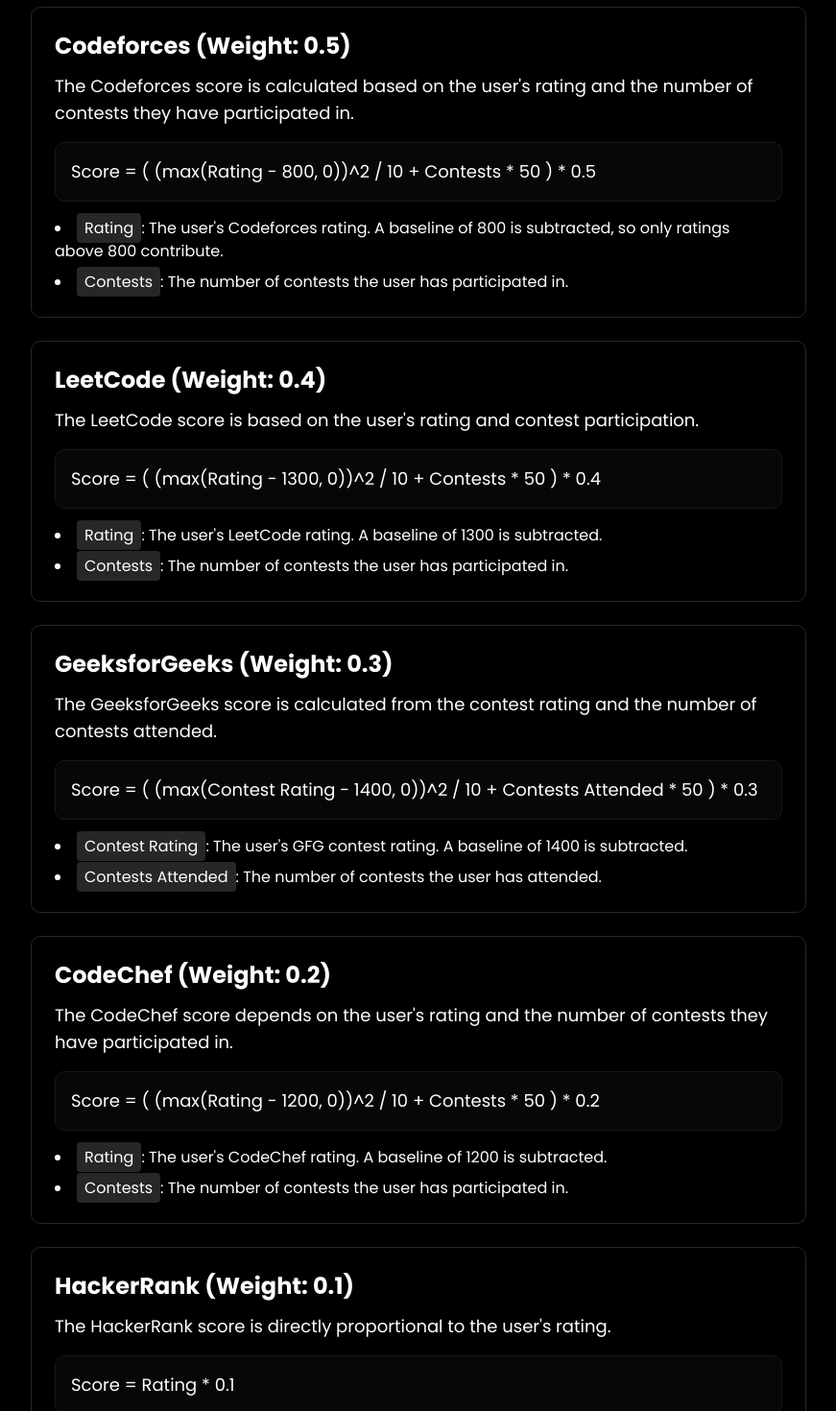
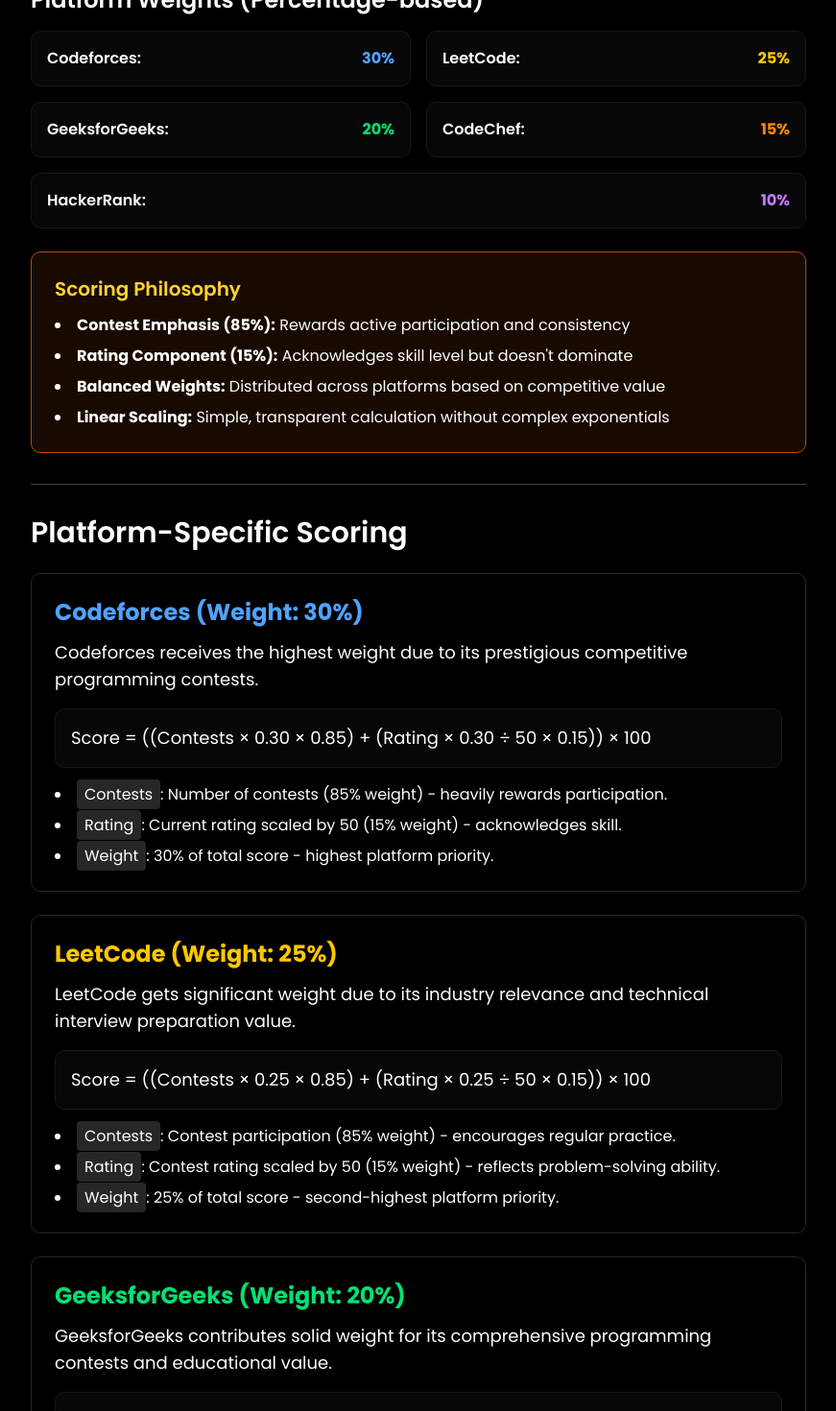
Before and after one commit to Saketh-Reddy-Bejadi/performance_tracker, a React (Vite) app: page /calculation in a window 1280 px wide. Shown: the part 600-2070 px from the top of the page at 96% size, without its empty margins (204-1075 px from the left). Built offline with nearby package versions, Linux system fonts and the light colour scheme; no server answers.

Commit message:
feat: update profile & scoring pages, add verification status in UserProfile and leaderboard

```diff
--- a/src/components/TotalScoreCalculation.jsx
+++ b/src/components/TotalScoreCalculation.jsx
@@ -20,13 +20,61 @@
             Total Score Calculation
           </h2>
           <p className="text-lg mb-4">
-            The total score is the sum of the scores from each platform:
+            The total score uses a balanced approach that emphasizes contest participation while considering ratings:
           </p>
           <div className="bg-zinc-900/30 border border-zinc-900 rounded-lg p-4 my-4 overflow-x-auto">
             <code className="text-lg">
-              Total Score = Codeforces Score + LeetCode Score + GeeksforGeeks
-              Score + CodeChef Score + HackerRank Score
+              Platform Score = ((Contests × Weight × 0.85) + (Rating × Weight ÷ 50 × 0.15)) × 100
             </code>
+          </div>
+          <div className="bg-zinc-900/30 border border-zinc-900 rounded-lg p-4 my-4 overflow-x-auto">
+            <code className="text-lg">
+              Total Score = Sum of all Platform Scores
+            </code>
+          </div>
+
+          <h3 className="text-2xl font-semibold mt-6 mb-4">Platform Weights (Percentage-based)</h3>
+          <div className="grid grid-cols-1 md:grid-cols-2 gap-4 mb-6">
+            <div className="bg-zinc-900/30 border border-zinc-900 rounded-lg p-4">
+              <div className="flex justify-between items-center">
+                <span className="font-semibold">Codeforces:</span>
+                <span className="text-blue-400 font-bold">30%</span>
+              </div>
+            </div>
+            <div className="bg-zinc-900/30 border border-zinc-900 rounded-lg p-4">
+              <div className="flex justify-between items-center">
+                <span className="font-semibold">LeetCode:</span>
+                <span className="text-yellow-400 font-bold">25%</span>
+              </div>
+            </div>
+            <div className="bg-zinc-900/30 border border-zinc-900 rounded-lg p-4">
+              <div className="flex justify-between items-center">
+                <span className="font-semibold">GeeksforGeeks:</span>
+                <span className="text-green-400 font-bold">20%</span>
+              </div>
+            </div>
+            <div className="bg-zinc-900/30 border border-zinc-900 rounded-lg p-4">
+              <div className="flex justify-between items-center">
+                <span className="font-semibold">CodeChef:</span>
+                <span className="text-orange-400 font-bold">15%</span>
+              </div>
+            </div>
+            <div className="bg-zinc-900/30 border border-zinc-900 rounded-lg p-4 md:col-span-2">
+              <div className="flex justify-between items-center">
+                <span className="font-semibold">HackerRank:</span>
+                <span className="text-purple-400 font-bold">10%</span>
+              </div>
+            </div>
+          </div>
+
+          <div className="bg-amber-900/20 border border-amber-700 rounded-lg p-6 mt-6">
+            <h3 className="text-xl font-semibold mb-3 text-amber-300">Scoring Philosophy</h3>
+            <ul className="list-disc list-inside space-y-2">
+              <li><strong>Contest Emphasis (85%):</strong> Rewards active participation and consistency</li>
+              <li><strong>Rating Component (15%):</strong> Acknowledges skill level but doesn't dominate</li>
+              <li><strong>Balanced Weights:</strong> Distributed across platforms based on competitive value</li>
+              <li><strong>Linear Scaling:</strong> Simple, transparent calculation without complex exponentials</li>
+            </ul>
           </div>
 
           <hr className="border-zinc-700 my-8" />
@@ -38,154 +86,183 @@
 
             {/* Codeforces */}
             <div className="platform border border-zinc-800 rounded-lg p-6 mb-6">
-              <h3 className="text-2xl font-bold mb-3">
-                Codeforces (Weight: 0.5)
+              <h3 className="text-2xl font-bold mb-3 text-blue-400">
+                Codeforces (Weight: 30%)
               </h3>
               <p className="text-lg mb-4">
-                The Codeforces score is calculated based on the user's rating
-                and the number of contests they have participated in.
+                Codeforces receives the highest weight due to its prestigious competitive programming contests.
               </p>
               <div className="formula bg-zinc-900/30 border border-zinc-900 rounded-lg p-4 my-4 overflow-x-auto">
                 <code className="text-lg">
-                  Score = ( (max(Rating - 800, 0))^2 / 10 + Contests * 50 ) *
-                  0.5
+                  Score = ((Contests × 0.30 × 0.85) + (Rating × 0.30 ÷ 50 × 0.15)) × 100
                 </code>
               </div>
               <ul className="list-disc list-inside space-y-2 mt-4">
                 <li>
+                  <code className="bg-zinc-800 px-2 py-1 rounded">Contests</code>:
+                  Number of contests (85% weight) - heavily rewards participation.
+                </li>
+                <li>
                   <code className="bg-zinc-800 px-2 py-1 rounded">Rating</code>:
-                  The user's Codeforces rating. A baseline of 800 is
-                  subtracted, so only ratings above 800 contribute.
+                  Current rating scaled by 50 (15% weight) - acknowledges skill.
                 </li>
                 <li>
                   <code className="bg-zinc-800 px-2 py-1 rounded">
-                    Contests
+                    Weight
                   </code>
-                  : The number of contests the user has participated in.
+                  : 30% of total score - highest platform priority.
                 </li>
               </ul>
             </div>
 
             {/* LeetCode */}
             <div className="platform border border-zinc-800 rounded-lg p-6 mb-6">
-              <h3 className="text-2xl font-bold mb-3">
-                LeetCode (Weight: 0.4)
+              <h3 className="text-2xl font-bold mb-3 text-yellow-400">
+                LeetCode (Weight: 25%)
               </h3>
               <p className="text-lg mb-4">
-                The LeetCode score is based on the user's rating and contest
-                participation.
+                LeetCode gets significant weight due to its industry relevance and technical interview preparation value.
               </p>
               <div className="formula bg-zinc-900/30 border border-zinc-900 rounded-lg p-4 my-4 overflow-x-auto">
                 <code className="text-lg">
-                  Score = ( (max(Rating - 1300, 0))^2 / 10 + Contests * 50 ) *
-                  0.4
+                  Score = ((Contests × 0.25 × 0.85) + (Rating × 0.25 ÷ 50 × 0.15)) × 100
                 </code>
               </div>
               <ul className="list-disc list-inside space-y-2 mt-4">
                 <li>
+                  <code className="bg-zinc-800 px-2 py-1 rounded">Contests</code>:
+                  Contest participation (85% weight) - encourages regular practice.
+                </li>
+                <li>
                   <code className="bg-zinc-800 px-2 py-1 rounded">Rating</code>:
-                  The user's LeetCode rating. A baseline of 1300 is
-                  subtracted.
+                  Contest rating scaled by 50 (15% weight) - reflects problem-solving ability.
                 </li>
                 <li>
                   <code className="bg-zinc-800 px-2 py-1 rounded">
-                    Contests
+                    Weight
                   </code>
-                  : The number of contests the user has participated in.
+                  : 25% of total score - second-highest platform priority.
                 </li>
               </ul>
             </div>
 
             {/* GeeksforGeeks */}
             <div className="platform border border-zinc-800 rounded-lg p-6 mb-6">
-              <h3 className="text-2xl font-bold mb-3">
-                GeeksforGeeks (Weight: 0.3)
+              <h3 className="text-2xl font-bold mb-3 text-green-400">
+                GeeksforGeeks (Weight: 20%)
               </h3>
               <p className="text-lg mb-4">
-                The GeeksforGeeks score is calculated from the contest rating
-                and the number of contests attended.
+                GeeksforGeeks contributes solid weight for its comprehensive programming contests and educational value.
               </p>
               <div className="formula bg-zinc-900/30 border border-zinc-900 rounded-lg p-4 my-4 overflow-x-auto">
                 <code className="text-lg">
-                  Score = ( (max(Contest Rating - 1400, 0))^2 / 10 + Contests
-                  Attended * 50 ) * 0.3
+                  Score = ((Contests × 0.20 × 0.85) + (Contest Rating × 0.20 ÷ 50 × 0.15)) × 100
                 </code>
               </div>
               <ul className="list-disc list-inside space-y-2 mt-4">
                 <li>
                   <code className="bg-zinc-800 px-2 py-1 rounded">
-                    Contest Rating
+                    Contests Attended
                   </code>
-                  : The user's GFG contest rating. A baseline of 1400 is
-                  subtracted.
+                  : Number of contests attended (85% weight) - rewards consistency.
                 </li>
                 <li>
                   <code className="bg-zinc-800 px-2 py-1 rounded">
-                    Contests Attended
+                    Contest Rating
                   </code>
-                  : The number of contests the user has attended.
+                  : GFG contest rating scaled by 50 (15% weight) - measures performance.
+                </li>
+                <li>
+                  <code className="bg-zinc-800 px-2 py-1 rounded">
+                    Weight
+                  </code>
+                  : 20% of total score - solid educational platform contribution.
                 </li>
               </ul>
             </div>
 
             {/* CodeChef */}
             <div className="platform border border-zinc-800 rounded-lg p-6 mb-6">
-              <h3 className="text-2xl font-bold mb-3">
-                CodeChef (Weight: 0.2)
+              <h3 className="text-2xl font-bold mb-3 text-orange-400">
+                CodeChef (Weight: 15%)
               </h3>
               <p className="text-lg mb-4">
-                The CodeChef score depends on the user's rating and the number
-                of contests they have participated in.
+                CodeChef provides meaningful contribution to the overall competitive programming assessment.
               </p>
               <div className="formula bg-zinc-900/30 border border-zinc-900 rounded-lg p-4 my-4 overflow-x-auto">
                 <code className="text-lg">
-                  Score = ( (max(Rating - 1200, 0))^2 / 10 + Contests * 50 ) *
-                  0.2
+                  Score = ((Contests × 0.15 × 0.85) + (Rating × 0.15 ÷ 50 × 0.15)) × 100
                 </code>
               </div>
               <ul className="list-disc list-inside space-y-2 mt-4">
                 <li>
+                  <code className="bg-zinc-800 px-2 py-1 rounded">Contests</code>:
+                  Contest participation (85% weight) - values regular engagement.
+                </li>
+                <li>
                   <code className="bg-zinc-800 px-2 py-1 rounded">Rating</code>:
-                  The user's CodeChef rating. A baseline of 1200 is
-                  subtracted.
+                  CodeChef rating scaled by 50 (15% weight) - considers skill level.
                 </li>
                 <li>
                   <code className="bg-zinc-800 px-2 py-1 rounded">
-                    Contests
+                    Weight
                   </code>
-                  : The number of contests the user has participated in.
+                  : 15% of total score - balanced competitive programming contribution.
                 </li>
               </ul>
             </div>
 
             {/* HackerRank */}
             <div className="platform border border-zinc-800 rounded-lg p-6 mb-6">
-              <h3 className="text-2xl font-bold mb-3">
-                HackerRank (Weight: 0.1)
+              <h3 className="text-2xl font-bold mb-3 text-purple-400">
+                HackerRank (Weight: 10%)
               </h3>
               <p className="text-lg mb-4">
-                The HackerRank score is directly proportional to the user's
-                rating.
+                HackerRank contributes the smallest portion, focusing on skill assessment and domain-specific challenges.
               </p>
               <div className="formula bg-zinc-900/30 border border-zinc-900 rounded-lg p-4 my-4 overflow-x-auto">
-                <code className="text-lg">Score = Rating * 0.1</code>
+                <code className="text-lg">
+                  Score = ((Contests × 0.10 × 0.85) + (Rating × 0.10 ÷ 50 × 0.15)) × 100
+                </code>
               </div>
               <ul className="list-disc list-inside space-y-2 mt-4">
                 <li>
+                  <code className="bg-zinc-800 px-2 py-1 rounded">Contests</code>:
+                  Contest/challenge participation (85% weight) - encourages engagement.
+                </li>
+                <li>
                   <code className="bg-zinc-800 px-2 py-1 rounded">Rating</code>:
-                  The user's HackerRank rating.
+                  HackerRank rating scaled by 50 (15% weight) - reflects domain skills.
+                </li>
+                <li>
+                  <code className="bg-zinc-800 px-2 py-1 rounded">
+                    Weight
+                  </code>
+                  : 10% of total score - complements competitive programming focus.
                 </li>
               </ul>
             </div>
           </div>
 
           <h2 className="text-3xl font-semibold mt-12 mb-4">Final Ranking</h2>
-          <p className="text-lg">
+          <p className="text-lg mb-4">
             After calculating the{" "}
             <code className="bg-zinc-800 px-2 py-1 rounded">totalScore</code>{" "}
             for every user, they are sorted in descending order based on this
             score to generate the final ranking.
           </p>
+
+          <div className="bg-blue-900/20 border border-blue-700 rounded-lg p-6 mt-6">
+            <h3 className="text-xl font-semibold mb-3 text-blue-300">Algorithm Highlights</h3>
+            <ul className="list-disc list-inside space-y-2">
+              <li><strong>Contest Priority (85%):</strong> Heavily rewards active participation and consistency</li>
+              <li><strong>Rating Balance (15%):</strong> Acknowledges skill without letting it dominate</li>
+              <li><strong>Percentage Weights:</strong> Clear distribution - CF(30%) + LC(25%) + GFG(20%) + CC(15%) + HR(10%) = 100%</li>
+              <li><strong>Linear Scaling:</strong> Simple, transparent calculations without complex exponentials</li>
+              <li><strong>Safe Handling:</strong> Zero values handled gracefully to prevent calculation errors</li>
+              <li><strong>Precision:</strong> Final scores calculated to 4 decimal places for accurate ranking</li>
+            </ul>
+          </div>
         </div>
       </div>
     </div>
--- a/src/services/api.js
+++ b/src/services/api.js
@@ -59,6 +59,7 @@
   return users.map((user) => ({
     serial:user.rank,
     rollNumber: user.Handle,
+    isHandlesVerified: user.isHandlesVerified || false,
     codeforces: {
       handle: user.CodeforcesHandle?.handle || "",
       rating: Number((user.CodeforcesHandle?.rating || 0).toFixed(2)),
```
Also changed, not shown: src/components/StudentDataRow.jsx (+11 -2 lines), src/components/UserProfile.jsx (+69 -76 lines).
